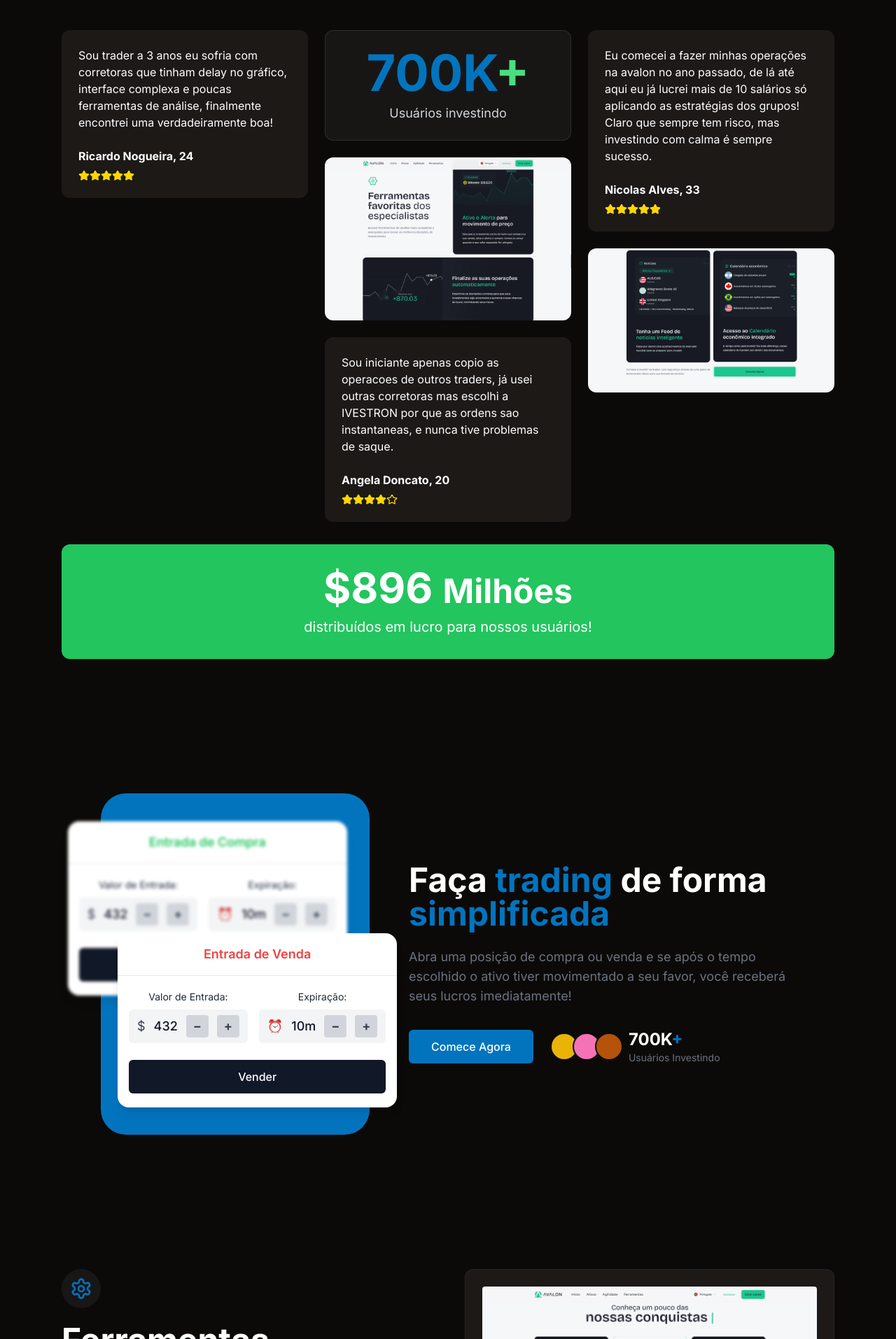
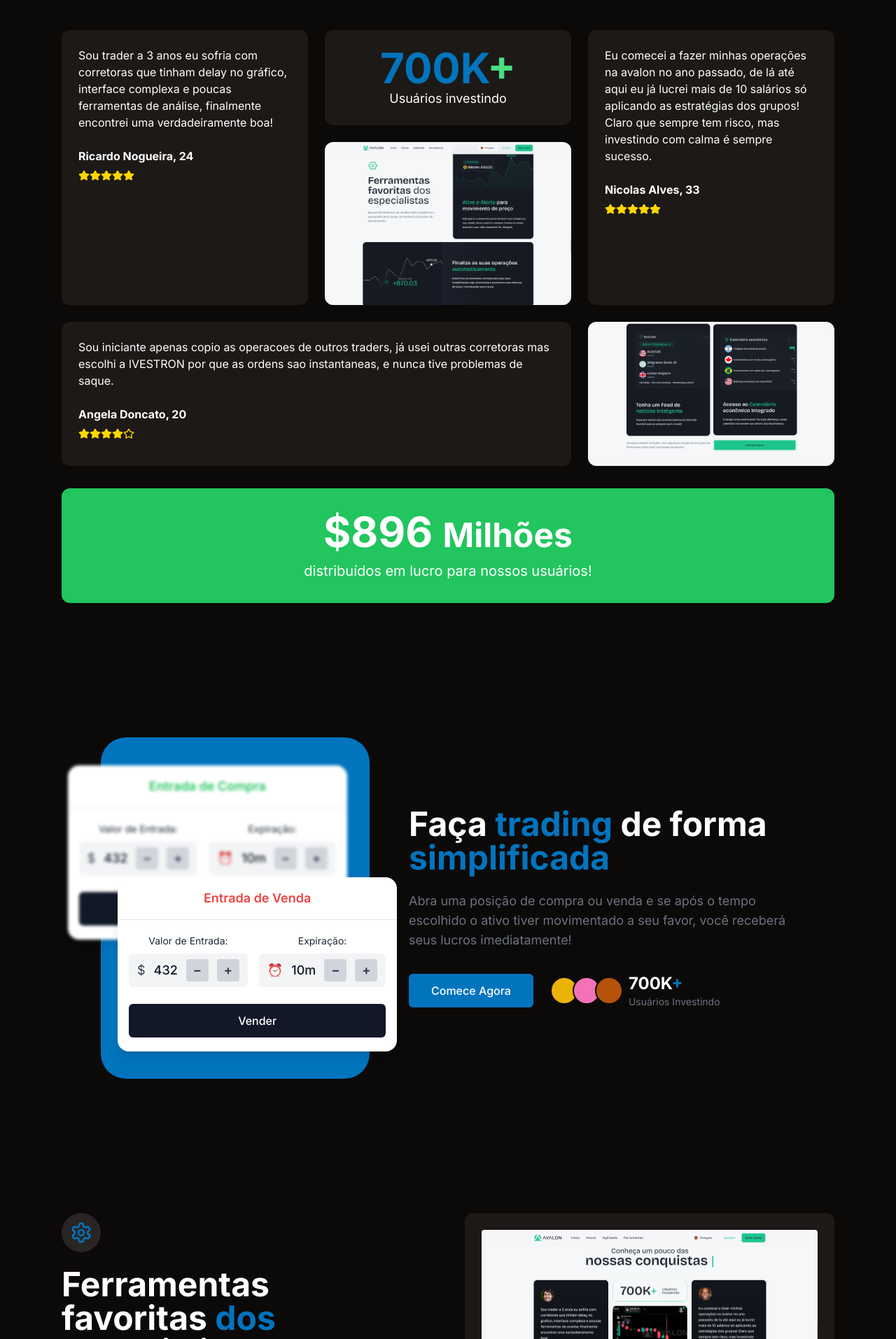
Before and after one commit to caetanobona/ivestron-asset-gateway, a React (Vite) app: page / in a window 1280 px wide. Shown: the part 2286-4200 px from the top of the page at 70% size. Built offline with nearby package versions, Linux system fonts and the light colour scheme.

Commit message:
Fix: Update sections with provided images
Update the content of the sections with the images provided.

```diff
--- a/src/components/AchievementsSection.tsx
+++ b/src/components/AchievementsSection.tsx
@@ -45,20 +45,23 @@ const AchievementsSection = () => {
           </h2>
         </div>
 
-        <div className="grid grid-cols-1 lg:grid-cols-3 gap-6">
-          <div className="flex flex-col gap-6">
-            <TestimonialCard
-              name="Ricardo Nogueira"
-              age={24}
-              testimonial="Sou trader a 3 anos eu sofria com corretoras que tinham delay no gráfico, interface complexa e poucas ferramentas de análise, finalmente encontrei uma verdadeiramente boa!"
-              rating={5}
-            />
+        <div className="grid grid-cols-1 md:grid-cols-3 gap-6">
+          <div className="bg-stone-900 rounded-xl p-6">
+            <p className="mb-6">Sou trader a 3 anos eu sofria com corretoras que tinham delay no gráfico, interface complexa e poucas ferramentas de análise, finalmente encontrei uma verdadeiramente boa!</p>
+            <p className="font-bold mb-2">Ricardo Nogueira, 24</p>
+            <div className="flex">
+              {Array(5).fill(0).map((_, i) => (
+                <Star key={i} size={16} fill="#FFD700" color="#FFD700" />
+              ))}
+            </div>
           </div>
 
           <div className="flex flex-col gap-6">
-            <div className="bg-white/5 border border-white/10 rounded-xl p-6 flex flex-col justify-center items-center">
-              <h3 className="text-6xl md:text-7xl font-bold text-ivestron-blue mb-2">700K<span className="text-green-400">+</span></h3>
-              <p className="text-lg text-gray-300">Usuários investindo</p>
+            <div className="bg-stone-900 rounded-xl p-6 flex justify-center items-center">
+              <div className="text-center">
+                <h3 className="text-6xl font-bold text-ivestron-blue">700K<span className="text-green-400">+</span></h3>
+                <p className="text-lg">Usuários investindo</p>
+              </div>
             </div>
 
             <div className="bg-stone-900 rounded-xl overflow-hidden">
@@ -68,22 +71,32 @@ const AchievementsSection = () => {
                 className="w-full h-auto"
               />
             </div>
-
-            <TestimonialCard
-              name="Angela Doncato"
-              age={20}
-              testimonial="Sou iniciante apenas copio as operacoes de outros traders, já usei outras corretoras mas escolhi a IVESTRON por que as ordens sao instantaneas, e nunca tive problemas de saque."
-              rating={4}
-            />
           </div>
 
-          <div className="flex flex-col gap-6">
-            <TestimonialCard
-              name="Nicolas Alves"
-              age={33}
-              testimonial="Eu comecei a fazer minhas operações na avalon no ano passado, de lá até aqui eu já lucrei mais de 10 salários só aplicando as estratégias dos grupos! Claro que sempre tem risco, mas investindo com calma é sempre sucesso."
-              rating={5}
-            />
+          <div className="bg-stone-900 rounded-xl p-6">
+            <p className="mb-6">Eu comecei a fazer minhas operações na avalon no ano passado, de lá até aqui eu já lucrei mais de 10 salários só aplicando as estratégias dos grupos! Claro que sempre tem risco, mas investindo com calma é sempre sucesso.</p>
+            <p className="font-bold mb-2">Nicolas Alves, 33</p>
+            <div className="flex">
+              {Array(5).fill(0).map((_, i) => (
+                <Star key={i} size={16} fill="#FFD700" color="#FFD700" />
+              ))}
+            </div>
+          </div>
+        </div>
+
+        <div className="grid grid-cols-1 md:grid-cols-3 gap-6 mt-6">
+          <div className="md:col-span-2">
+            <div className="bg-stone-900 rounded-xl p-6 h-full">
+              <p className="mb-6">Sou iniciante apenas copio as operacoes de outros traders, já usei outras corretoras mas escolhi a IVESTRON por que as ordens sao instantaneas, e nunca tive problemas de saque.</p>
+              <p className="font-bold mb-2">Angela Doncato, 20</p>
+              <div className="flex">
+                {Array(4).fill(0).map((_, i) => (
+                  <Star key={i} size={16} fill="#FFD700" color="#FFD700" />
+                ))}
+                <Star size={16} fill="transparent" color="#FFD700" />
+              </div>
+            </div>
+          </div>
 
           <div className="bg-stone-900 rounded-xl overflow-hidden">
             <img
@@ -91,7 +104,6 @@ const AchievementsSection = () => {
               alt="Trading chart"
               className="w-full h-auto"
             />
-            </div>
           </div>
         </div>
 
--- a/src/components/ToolsFeaturesSection.tsx
+++ b/src/components/ToolsFeaturesSection.tsx
@@ -1,6 +1,6 @@
 
 import React from 'react';
-import { Settings, Bell } from 'lucide-react';
+import { Settings } from 'lucide-react';
 
 const ToolsFeaturesSection = () => {
   return (
@@ -9,34 +9,34 @@ const ToolsFeaturesSection = () => {
         <div className="lg:flex lg:items-start lg:gap-12">
           {/* Left column */}
           <div className="lg:w-1/2 mb-10 lg:mb-0">
-            <div className="text-center lg:text-left mb-8">
-              <div className="mb-4 inline-block p-3 bg-white/5 rounded-full">
+            <div className="lg:text-left mb-8">
+              <div className="mb-4 inline-block p-3 bg-stone-800 rounded-full">
                 <Settings className="w-8 h-8 text-ivestron-blue" />
               </div>
 
-              <h2 className="text-4xl md:text-5xl font-bold mb-2">
+              <h2 className="text-5xl font-bold">
                 Ferramentas
               </h2>
-              <h2 className="text-4xl md:text-5xl font-bold mb-6">
+              <h2 className="text-5xl font-bold">
                 favoritas <span className="text-ivestron-blue">dos</span>
               </h2>
-              <h2 className="text-4xl md:text-5xl font-bold mb-8">
+              <h2 className="text-5xl font-bold mb-8">
                 especialistas
               </h2>
 
-              <p className="text-ivestron-text-gray text-lg max-w-md">
+              <p className="text-ivestron-text-gray text-lg">
                 Acesse ferramentas de analise mais completas e avançadas para tomar as melhores decisões de investimento.
               </p>
             </div>
           </div>
 
           {/* Right column */}
-          <div className="lg:w-1/2">
-            <div className="bg-stone-900 border border-white/5 rounded-xl p-6 mb-6">
+          <div className="lg:w-1/2 space-y-6">
+            <div className="bg-stone-900 rounded-xl p-6">
               <div className="mb-6">
                 <img
                   src="/lovable-uploads/16683ae9-ae5b-4f89-a7a6-e12fc3d42a2c.png"
-                  alt="Bitcoin chart"
+                  alt="Trading chart"
                   className="w-full h-auto rounded"
                 />
               </div>
@@ -50,8 +50,8 @@ const ToolsFeaturesSection = () => {
               </p>
             </div>
 
-            <div className="bg-stone-900 border border-white/5 rounded-xl p-6">
-              <div className="lg:flex lg:gap-6">
+            <div className="bg-stone-900 rounded-xl p-6">
+              <div className="flex flex-col lg:flex-row lg:gap-6">
                 <div className="lg:w-1/2 mb-6 lg:mb-0">
                   <img
                     src="/lovable-uploads/16683ae9-ae5b-4f89-a7a6-e12fc3d42a2c.png"
--- a/src/pages/Index.tsx
+++ b/src/pages/Index.tsx
@@ -13,7 +13,6 @@ import AchievementsSection from '@/components/AchievementsSection';
 import ToolsFeaturesSection from '@/components/ToolsFeaturesSection';
 import NewsCalendarSection from '@/components/NewsCalendarSection';
 import SimpleStepsSection from '@/components/SimpleStepsSection';
-import MockTradeEntry from '@/components/MockTradeEntry';
 
 const Index = () => {
   return (
```
Lines whose indentation alone changed are shown as unchanged.
